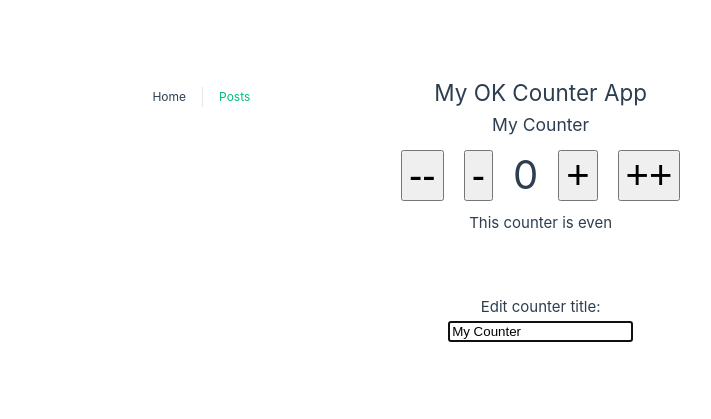
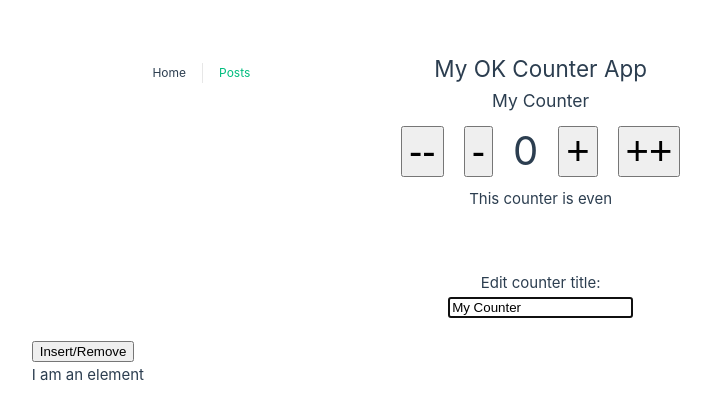
Before and after one commit to eigdoyr/vue-composition-api, a Vue app: page / in a window 1280 px wide. Shown: the part 191-610 px from the top of the page, without its empty margins (269-980 px from the left). Built offline with nearby package versions, Linux system fonts and the light colour scheme.

Commit message:
nextTick

```diff
--- a/src/views/HomeView.vue
+++ b/src/views/HomeView.vue
@@ -17,6 +17,11 @@
       <input v-model="counterData.title" type="text" v-autofocus />
     </div>
   </div>
+
+  <div>
+    <button @click="handleClick">Insert/Remove</button>
+    <div v-if="show" ref="content">I am an element</div>
+  </div>
 </template>
 
 <script setup>
@@ -24,8 +29,16 @@
 imports
 */
 
-import { ref, reactive, computed, watch } from "vue";
+import { ref, reactive, computed, watch, nextTick } from "vue";
 import { vAutofocus } from "@/directives/vAutoFocus";
+
+const show = ref(true);
+const content = ref();
+const handleClick = async () => {
+  show.value = !show.value;
+  await nextTick();
+  console.log(show.value, content.value);
+};
 
 /*
 appTitle
@@ -56,7 +69,11 @@ const oddOrEven = computed(() => {
   return counterData.count % 2 === 0 ? "even" : "odd";
 });
 
-const increaseCounter = (amount) => (counterData.count += amount);
+const increaseCounter = async (amount, e) => {
+  counterData.count += amount;
+  await nextTick();
+  console.log("do something when counter has updated in the dom");
+};
 const decreaseCounter = (amount) => (counterData.count -= amount);
 </script>
 
```
